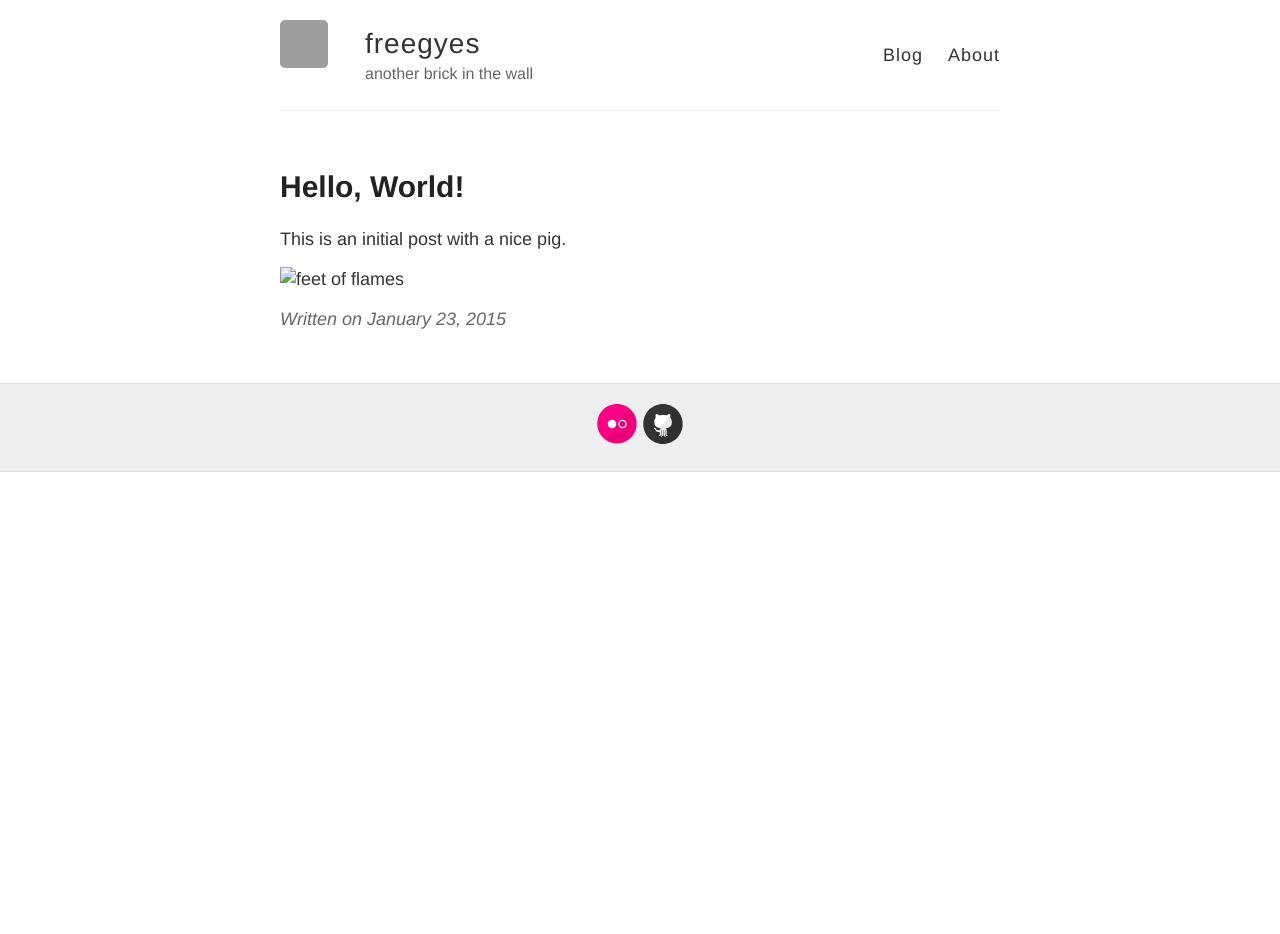
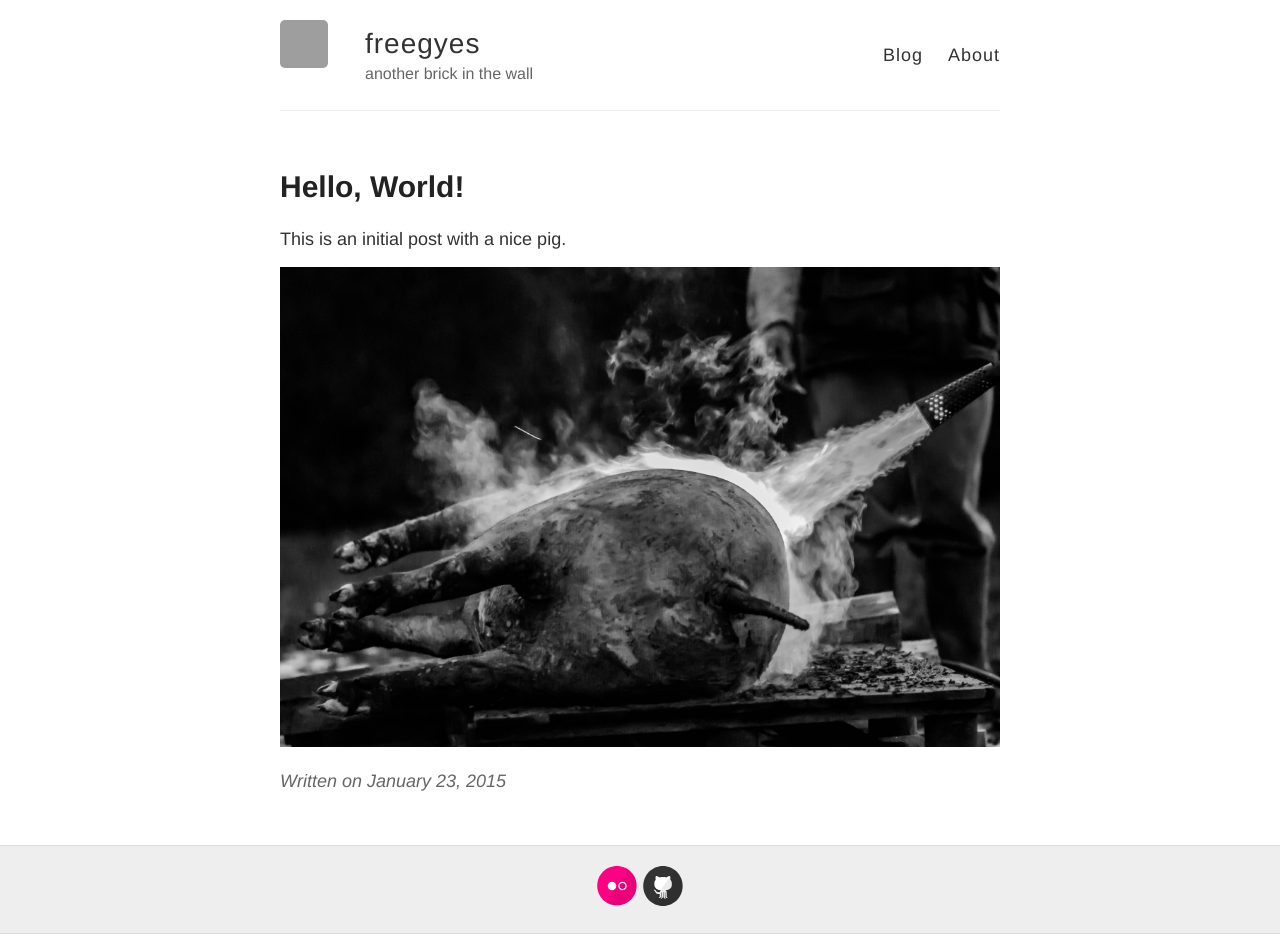
Before and after one commit to freegyes/freegyes.github.io, a Jekyll site: the page built from _posts/2015-1-23-Hello-World.md, in a window 1280 px wide. Built offline with Jekyll 4.4.1, drawn with Linux system fonts in a browser that asks for light colours; Markdown is read by kramdown in place of the engine named in the settings; comment, search, counter and statistics services are not loaded; before the commit the page ends 900 px from its top, so only the background shows below that; grey boxes are pictures that could not be loaded.

Commit message:
corrected links

```diff
--- a/_posts/2015-1-23-Hello-World.md
+++ b/_posts/2015-1-23-Hello-World.md
@@ -5,4 +5,4 @@ title: Hello, World!
 
 This is an initial post with a nice pig.
 
-![feet of flames](images/2015-01-03_IMG_5856.jpg)
+![feet of flames](/images/2015-01-03_IMG_5856.jpg)
```
Also changed, not shown: about.md (+1 -1 lines).
